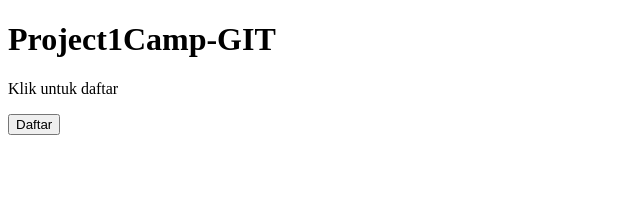
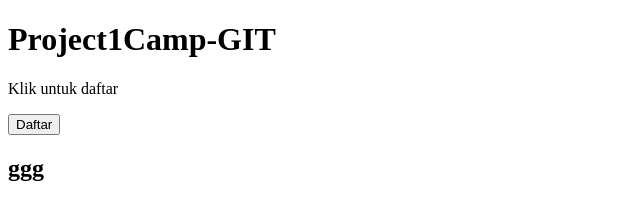
Before and after one commit to AsetSabu/ProjectCamp, a plain HTML site: page index.html in a window 1280 px wide. Shown: the full height of the page, 0-640 px from the left. Drawn offline with Linux system fonts and the light colour scheme.

Commit message:
mengubah index.html

```diff
--- a/index.html
+++ b/index.html
@@ -10,6 +10,7 @@
     <h1>Project1Camp-GIT</h1>
     <p>Klik untuk daftar</p>
     <button>Daftar</button>
-    <h2></h2>
+    <h2>ggg</h2>
+    <p></p>
   </body>
 </html>
```
